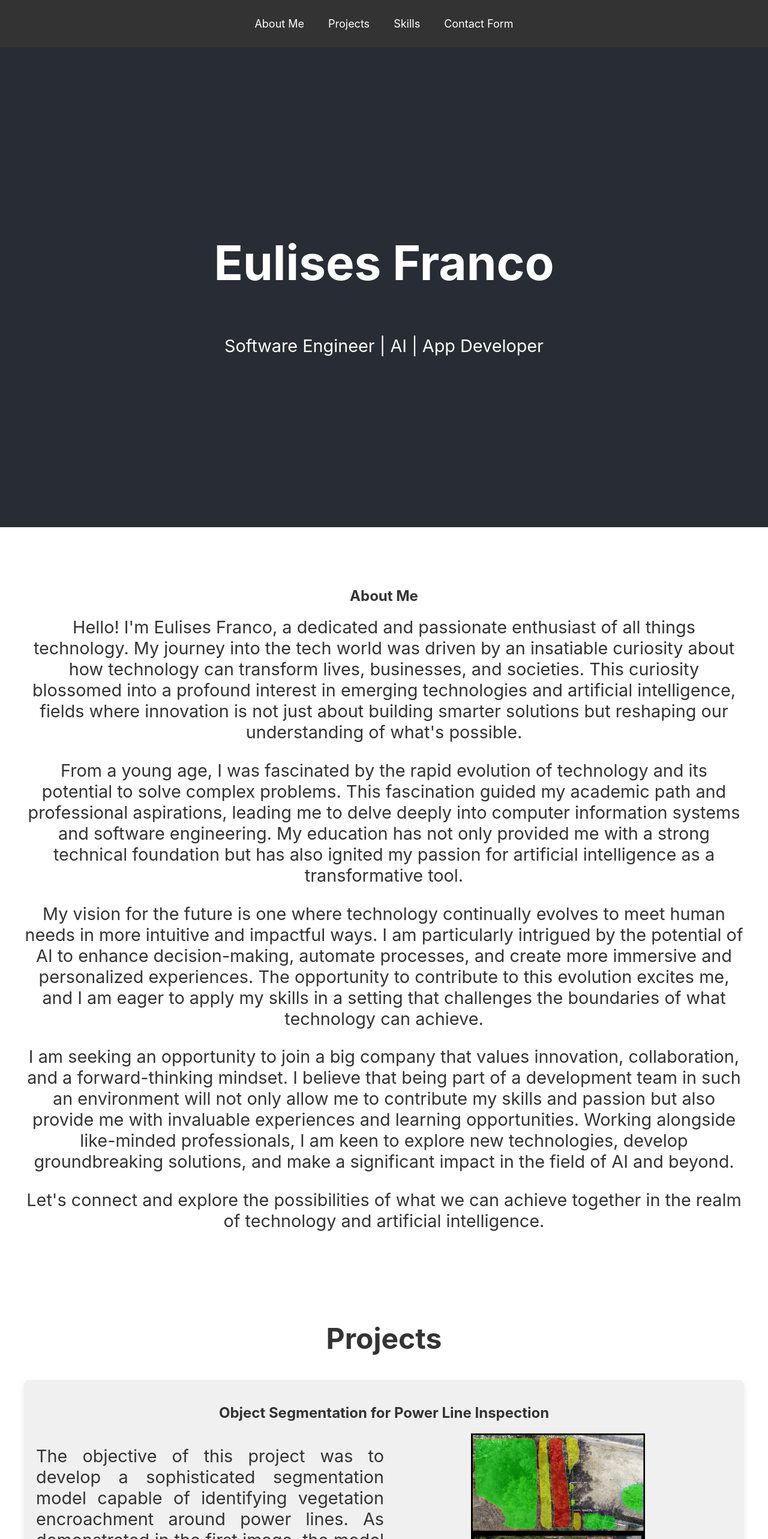
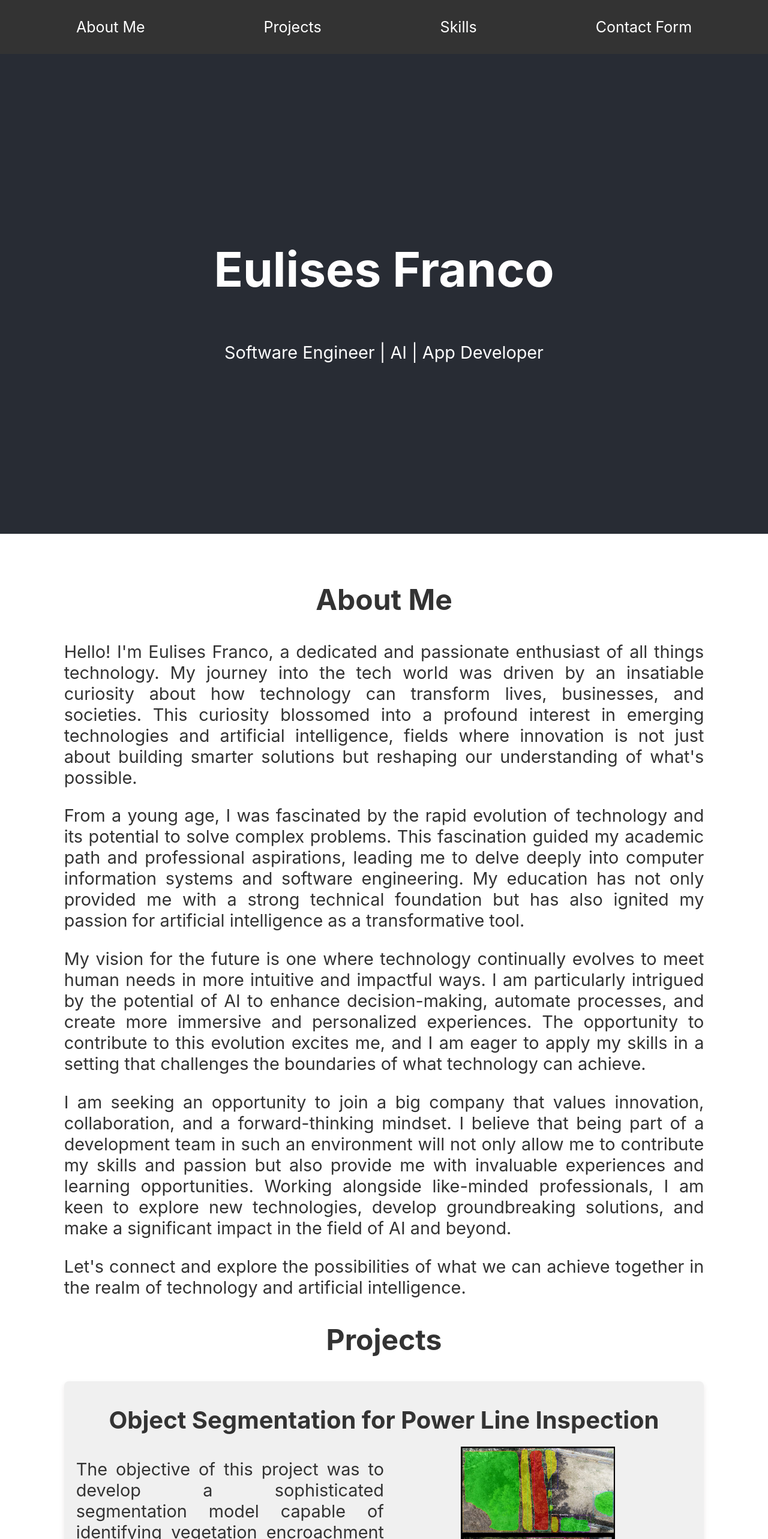
Before and after one commit to francope41/EulisesFrancoBio, a React (Create React App) app: page / in a window 1280 px wide. Shown: the top 2566 px of the page at 60% size. Built offline with nearby package versions, Linux system fonts and the light colour scheme.

Commit message:
Updated Frame

```diff
--- a/public/index.html
+++ b/public/index.html
@@ -9,7 +9,6 @@
       name="description"
       content="Web site created using create-react-app"
     />
-    <link rel="apple-touch-icon" href="%PUBLIC_URL%/logo192.png" />
     <!--
       manifest.json provides metadata used when your web app is installed on a
       user's mobile device or desktop. See https://developers.google.com/web/fundamentals/web-app-manifest/
--- a/src/App.css
+++ b/src/App.css
@@ -3,10 +3,15 @@ html {
 }
 
 .App {
-  text-align: center;
+  display: grid;
+  grid-template-columns: repeat(12, 1fr);
+  width: 100%; /* Ensures it covers full screen width */
 }
-
+.main-content {
+  grid-column: 2 / span 10; /* Starts at column 2 and spans 10 columns */
+}
 .App-header {
+  grid-column: 1 / -1; /* Spans all columns */
   display: flex;
   flex-direction: column;
   align-items: center;
@@ -15,23 +20,38 @@ html {
   font-size: calc(10px + 2vmin);
   color: white;
   background-color: #282c34; /* Dark background for contrast */
+  width: 100%; /* Ensures full width */
 }
 
 h1 {
   font-size: 5rem; /* Large text for your name */
 }
 
-h1.ProjectTitle {
+h1.ProjectHeading {
+  text-align: center;
   font-size: 3rem;
+}
+
+h2.Subtitle {
+  font-size: 3rem;
+  text-align: center;
+}
+
+h3.ProjectTitle{
+  font-size: 2.5rem;
+  margin: 20px 0;
 }
 
 p {
   font-size: 1.8rem; /* Smaller text for titles */
   margin-top: 20px; /* Space between name and titles */
+  text-align: justify;
 }
 
 /* Navigation Bar Styles */
+
 .navbar {
+  grid-column: 1 / -1; /* Spans all columns for full width */
   display: flex;
   justify-content: center;
   padding: 15px 0;
@@ -39,13 +59,14 @@ p {
   position: sticky;
   top: 0;
   z-index: 1000;
+  color: white;
 }
 
 .navbar a {
   color: white;
-  padding: 14px 20px;
+  padding: 15px 99px;
   text-decoration: none;
-  font-size: 18px;
+  font-size: 25px;
   transition: background-color 0.3s, color 0.3s;
 }
 
@@ -57,7 +78,11 @@ p {
 /* Add existing styles below */
 
 /* Responsive Design for smaller screens */
+
 @media (max-width: 768px) {
+  .main-content {
+    grid-column: 1 / span 12; /* Takes full width on small screens */
+  }
   .navbar {
     flex-direction: column;
   }
@@ -71,7 +96,6 @@ p {
 
 /* Section General Styles */
 section {
-  padding: 40px;
   color: #333;
 }
 
@@ -85,11 +109,6 @@ section {
   border-radius: 8px;
   box-shadow: 0 4px 8px rgba(72, 30, 30, 0.1);
   /*margin-bottom: 40px; /* Spacing between projects */
-}
-
-.project-item h3 {
-  margin: 20px 0;
-  font-size: 1.5rem;
 }
 
 .content {
--- a/src/App.js
+++ b/src/App.js
@@ -14,11 +14,14 @@ function App() {
           <h1>Eulises Franco</h1>
           <p>Software Engineer | AI | App Developer</p>
       </header>
+      <div className='main-content'>
+
         {/* Placeholder sections for navigation */}
         <section id="about-me">
           <br></br>
           <br></br>
-        <h2>About Me</h2>
+          <h2 className='Subtitle'>About Me</h2>
+
           <p>Hello! I'm Eulises Franco, a dedicated and passionate enthusiast of all things technology. My journey into the tech world was driven by an insatiable curiosity about how technology can transform lives,
             businesses, and societies. This curiosity blossomed into a profound interest in emerging technologies and artificial intelligence,
             fields where innovation is not just about building smarter solutions but reshaping our understanding of what's possible.
@@ -45,12 +48,12 @@ function App() {
         </section>
 
         <section id="projects">
-        <h1 className='ProjectTitle'>Projects</h1>
+          <h1 className='ProjectHeading'>Projects</h1>
             {/* Project 1 */}
-          <div class="project-item">
-            <h3>Object Segmentation for Power Line Inspection</h3>
-            <div class="content">
-                <div class="text">
+            <div className="project-item">
+              <h3 className='ProjectTitle'>Object Segmentation for Power Line Inspection</h3>
+              <div className="content">
+                  <div className="text">
                       <p>
                         The objective of this project was to develop a sophisticated segmentation model capable of identifying vegetation encroachment around power lines.
                         As demonstrated in the first image, the model successfully categorizes vegetation into three distinct classes. The color green signifies "Clear_Vg,"
@@ -63,18 +66,18 @@ function App() {
                         and managed its deployment on both manned and unmanned drones.
                       </p>
                   </div>
-                <div class="images">
+                  <div className="images">
                       <img src={`${process.env.PUBLIC_URL}/Project_Ref/Segmentation_Powerlines.jpg`} alt="Semantic Segmentation of vegetation" />
                       <img src={`${process.env.PUBLIC_URL}/Project_Ref/Segmentation_Powerlines2.jpg`} alt="Semantic Segmentation of vegetation" />
-                    <img src={`${process.env.PUBLIC_URL}/Project_Ref/Segmentation_Powerlines3.jpg`} alt="Semantic Segmentation of vegetation" class='centered' />
+                      <img src={`${process.env.PUBLIC_URL}/Project_Ref/Segmentation_Powerlines3.jpg`} alt="Semantic Segmentation of vegetation" className='centered' />
                   </div>
               </div>
           </div>
           {/* Project 2 */}
-        <div class="project-item">
-            <h3>Image Classification for Vegetation</h3>
-            <div class="content">
-                <div class="text">
+          <div className="project-item">
+              <h3 className='ProjectTitle'>Image Classification for Vegetation</h3>
+              <div className="content">
+                  <div className="text">
                       <p>
                         For this project, an Android app was developed using Android Studio and the Kotlin programming language, aimed at classifying types of trees and bushes
                         into categories such as canopy or understory. I spearheaded the development of the model architecture, choosing to implement a straightforward Convolutional Neural
@@ -95,17 +98,17 @@ function App() {
                         can be effectively integrated into mobile technology.
                       </p>
                   </div>
-                <div class="images">
-                  <img src={`${process.env.PUBLIC_URL}/Project_Ref/VegetationClassificationApp.gif`} alt="App for vegetation classification" class='centered'/>
+                  <div className="images">
+                    <img src={`${process.env.PUBLIC_URL}/Project_Ref/VegetationClassificationApp.gif`} alt="App for vegetation classification" className='centered'/>
                   </div>
               </div>
           </div>
 
             {/* Project 3 */}
             <div className="project-item">
-          <h3>Autonomous Driving</h3>
-          <div class="content">
-                <div class="text">
+            <h3 className='ProjectTitle'>Autonomous Driving</h3>
+            <div className="content">
+                  <div className="text">
                     <p>
                       This project was dedicated to advancing autonomous driving technologies by developing multiple control systems for the
                       Quanser Vehicle (<a href="https://www.quanser.com/products/qcar/">Qcar</a>). The vehicle, equipped with a LIDAR
@@ -124,18 +127,18 @@ function App() {
                       significant progress was made in enabling the vehicle to safely overtake other objects on the road.
                     </p>
                 </div>
-              <div class="images">
-                <img src={`${process.env.PUBLIC_URL}/Project_Ref/Qcar_SelfDriving.gif`} alt="Self Driving Qcar" class='centered'/>
-                <img src={`${process.env.PUBLIC_URL}/Project_Ref/Qcar_Overtaking.gif`} alt="Qcar overtaking" class='centered'/>
+                <div className="images">
+                  <img src={`${process.env.PUBLIC_URL}/Project_Ref/Qcar_SelfDriving.gif`} alt="Self Driving Qcar" className='centered'/>
+                  <img src={`${process.env.PUBLIC_URL}/Project_Ref/Qcar_Overtaking.gif`} alt="Qcar overtaking" className='centered'/>
                 </div>
             </div>
             </div>
 
             {/* Project 4 */}
             <div className="project-item">
-            <h3>Hand Gesture Controller</h3>
-            <div class="content">
-                <div class="text">
+              <h3 className='ProjectTitle'>Hand Gesture Controller</h3>
+              <div className="content">
+                  <div className="text">
                     <p>
                       This project was centered on developing an innovative remote controller utilizing hand gesture detection technology. By employing the MediaPipe Hand Landmarker from Google,
                       we successfully tracked key points on the hands to create a comprehensive dataset. This dataset defined how various hand signs corresponded to the detected points.
@@ -149,17 +152,17 @@ function App() {
                       advanced gesture recognition technology with real-time vehicle control.
                     </p>
                   </div>
-                <div class="images">
-                <img src={`${process.env.PUBLIC_URL}/Project_Ref/Qcar_HandControl.gif`} alt="Hand gesture controller video" class='centered'/>
+                  <div className="images">
+                  <img src={`${process.env.PUBLIC_URL}/Project_Ref/Qcar_HandControl.gif`} alt="Hand gesture controller video" className='centered'/>
                 </div>
               </div>
             </div>
 
             {/* Project 5 */}
             <div className="project-item">
-            <h3>Swarm Algorithm Deployment</h3>
-            <div class="content">
-                <div class="text">
+              <h3 className='ProjectTitle'>Swarm Algorithm Deployment</h3>
+              <div className="content">
+                  <div className="text">
                     <p>
                     This project focused on the development and deployment of sophisticated swarm algorithms tailored for formation movement,
                     obstacle avoidance, and search and secure operations. Utilizing Elisa-3 robots, I spearheaded the deployment of a swarm that could dynamically form letters.
@@ -171,7 +174,7 @@ function App() {
                     This dual-force approach ensured that the robots navigated smoothly and efficiently, achieving the desired formations without any collisions.
                     </p>
                   </div>
-                <div class="images">
+                  <div className="images">
                       <img src={`${process.env.PUBLIC_URL}/Project_Ref/April_tag_Detection.png`} alt="April tag detection" />
                       <img src={`${process.env.PUBLIC_URL}/Project_Ref/UTSA_Formation.png`} alt="UTSA Formation" />
                   </div>
@@ -181,7 +184,7 @@ function App() {
         </section>
 
         <section id="skills">
-        <h2>Skills</h2>
+          <h2 className='Subtitle'>Skills</h2>
           <div className="skills-list">
             <div className="skill-item">Bilingual English Spanish-Native</div>
             <div className="skill-item">Github</div>
@@ -202,7 +205,7 @@ function App() {
           </div>
         </section>
         <section id="contact">
-        <h2>Contact</h2>
+          <h2 className='Subtitle'>Contact</h2>
           <div className="contact-section">
             <div className="contact-details">
               <p>Eulises Franco</p>
@@ -213,6 +216,7 @@ function App() {
           </div>
         </section>
       </div>
+    </div>
   );
 }
 
```
Also changed, not shown: public/manifest.json. Lines whose indentation alone changed are shown as unchanged.
